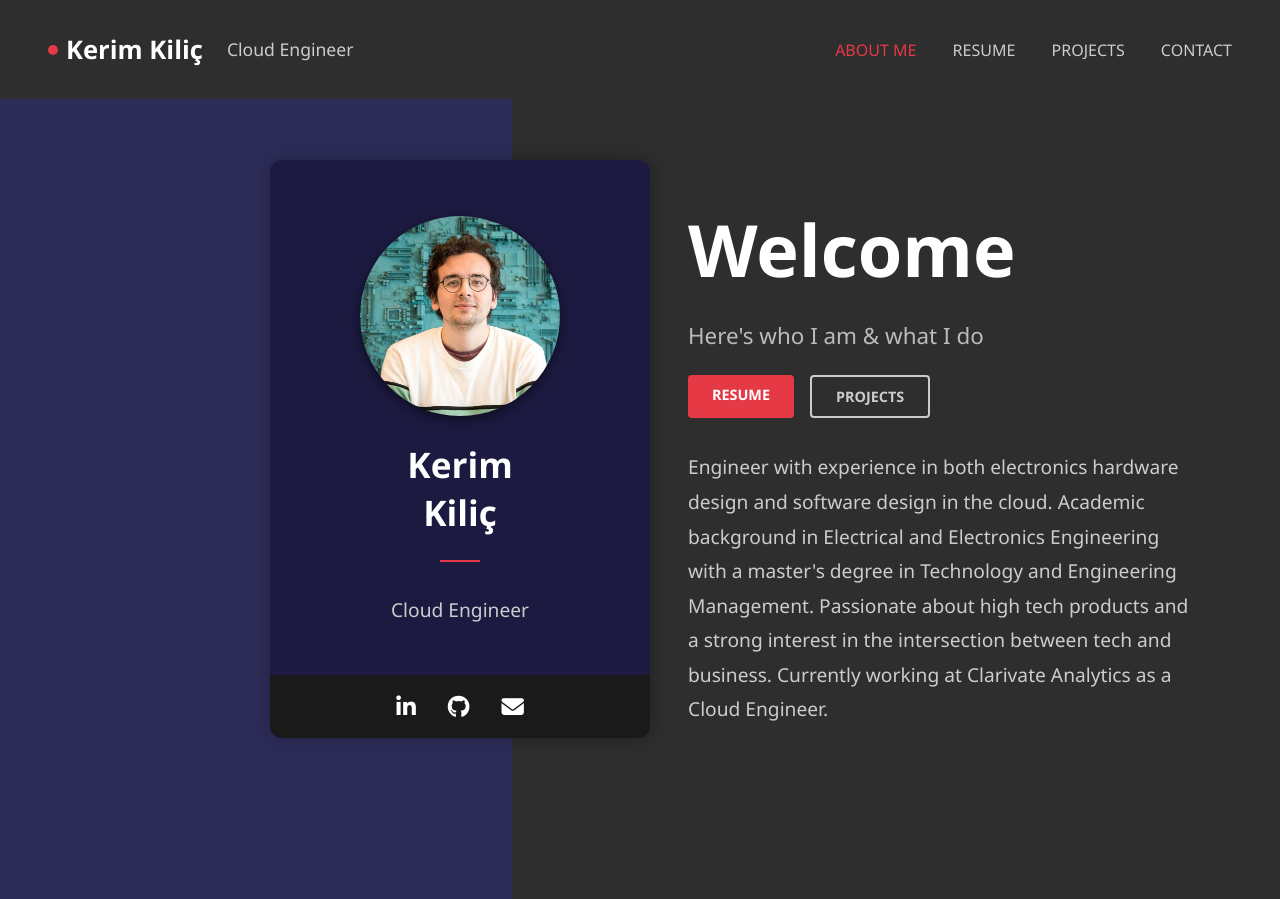
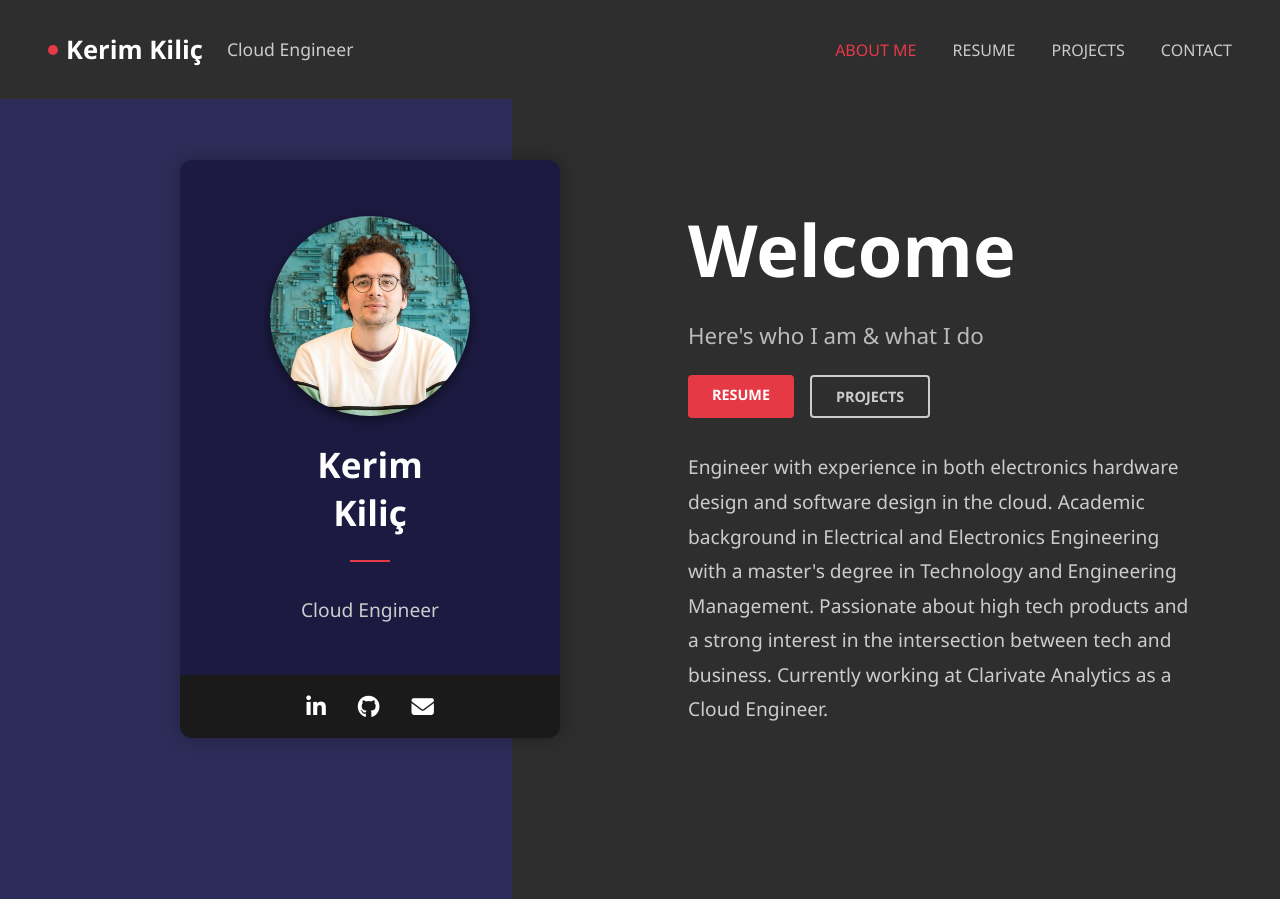
Before and after one commit to kerim-kilic/kerim-kilic.github.io, a plain HTML site: page index.html in a window 1280 px wide. Drawn offline with Linux system fonts and the light colour scheme.

Commit message:
Try removing margin-right

```diff
--- a/styles.css
+++ b/styles.css
@@ -32,7 +32,7 @@ body {
     align-items: center;
     position: relative;
     overflow: hidden;
-    margin-right: -90px;    /* Overlap boundary by 70px; adjust if needed */
+    margin-right: 0;    /* Overlap boundary by 70px; adjust if needed */
     z-index: 1;
   }
 
```
